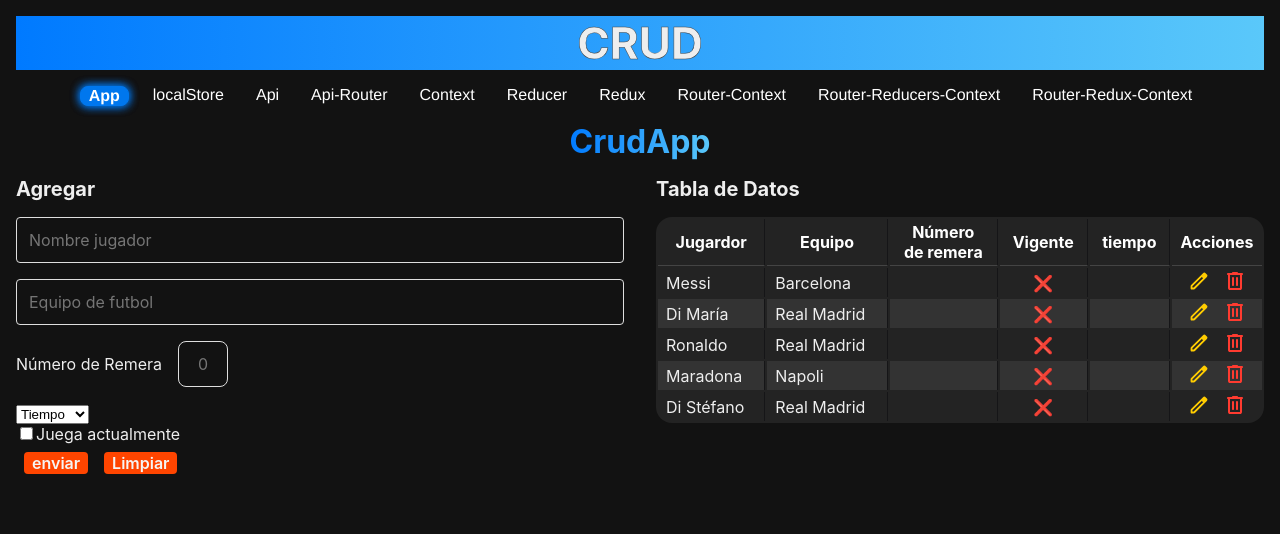
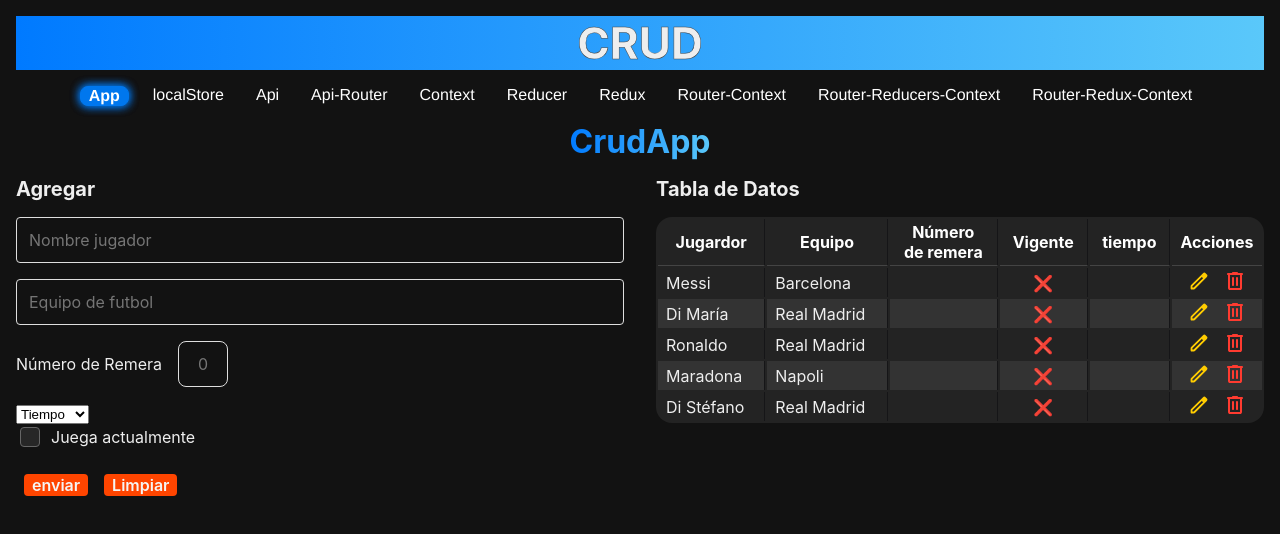
Before and after one commit to fergsosa/react-app-crud, a React (Vite) app: page / in a window 1280 px wide. Shown: the top 534 px of the page. Built offline with nearby package versions, Linux system fonts and the light colour scheme.

Commit message:
Style: checkbox

```diff
--- a/src/index.css
+++ b/src/index.css
@@ -264,6 +264,53 @@ hr {
   }
 }
 
+/* checkbox----------------- */
+.checkbox {
+  display: flex;
+  align-items: center;
+  gap: 0.5rem;
+  margin-bottom: 1rem;
+
+  input[type="checkbox"] {
+    position: relative;
+    /* width: 28px; */
+    /* height: 28px; */
+    width: 20px;
+    height: 20px;
+    background-color: #272727;
+    border-radius: 0.25rem;
+    border: 0.5px solid #666;
+    appearance: none;
+    cursor: pointer;
+
+    &:checked {
+      background-color: #07e;
+    }
+    &::before {
+      content: "";
+      position: absolute;
+      top: 4px;
+      left: 3px;
+      width: 13px;
+      height: 8px;
+      border: 3px solid transparent;
+      border-left: none;
+      border-top: none;
+      transform: rotate(135deg) scaleY(-1);
+    }
+    &:checked::before {
+      border-color: #fff;
+      animation: checkAnim 0.2s ease;
+    }
+  }
+}
+@keyframes checkAnim {
+  from {
+    transform: rotate(45deg) scale(0);
+  }
+}
+
+/* ----------------- */
 .crud-table {
   width: 100%;
   background-color: #232323;
```
